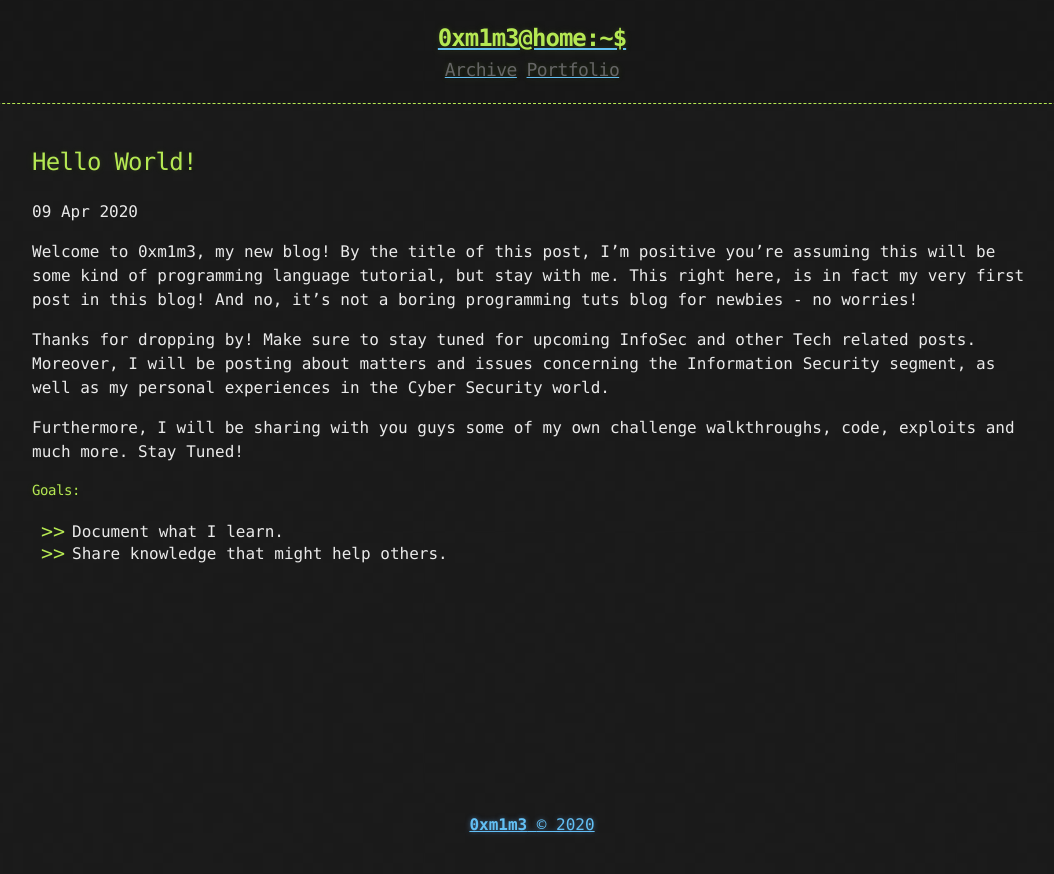
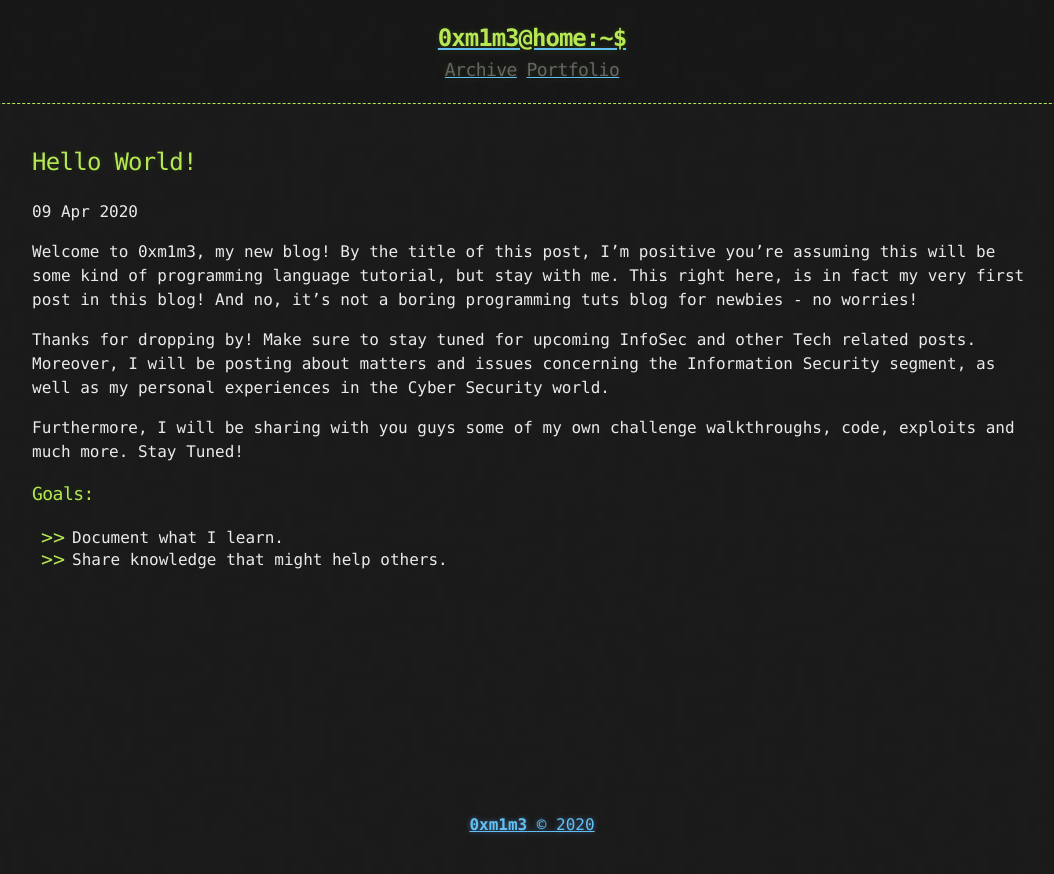
Before and after one commit to madhavmehndiratta/jekyll-portfolio, a Jekyll site: the page built from blog/_posts/2020-04-09-hello-world!.md, in a window 1280 px wide. Shown: the top 874 px of the page, without its empty margins (108-1162 px from the left). Built offline with Jekyll 4.4.1, drawn with Linux system fonts in a browser that asks for light colours.

```diff
--- a/blog/_posts/2020-04-09-hello-world!.md
+++ b/blog/_posts/2020-04-09-hello-world!.md
@@ -10,7 +10,7 @@ Thanks for dropping by! Make sure to stay tuned for upcoming InfoSec and other T
 
 Furthermore, I will be sharing with you guys some of my own challenge walkthroughs, code, exploits and much more. Stay Tuned!
 
-#### Goals:
+### Goals:
 
 - Document what I learn.
 - Share knowledge that might help others.
```
